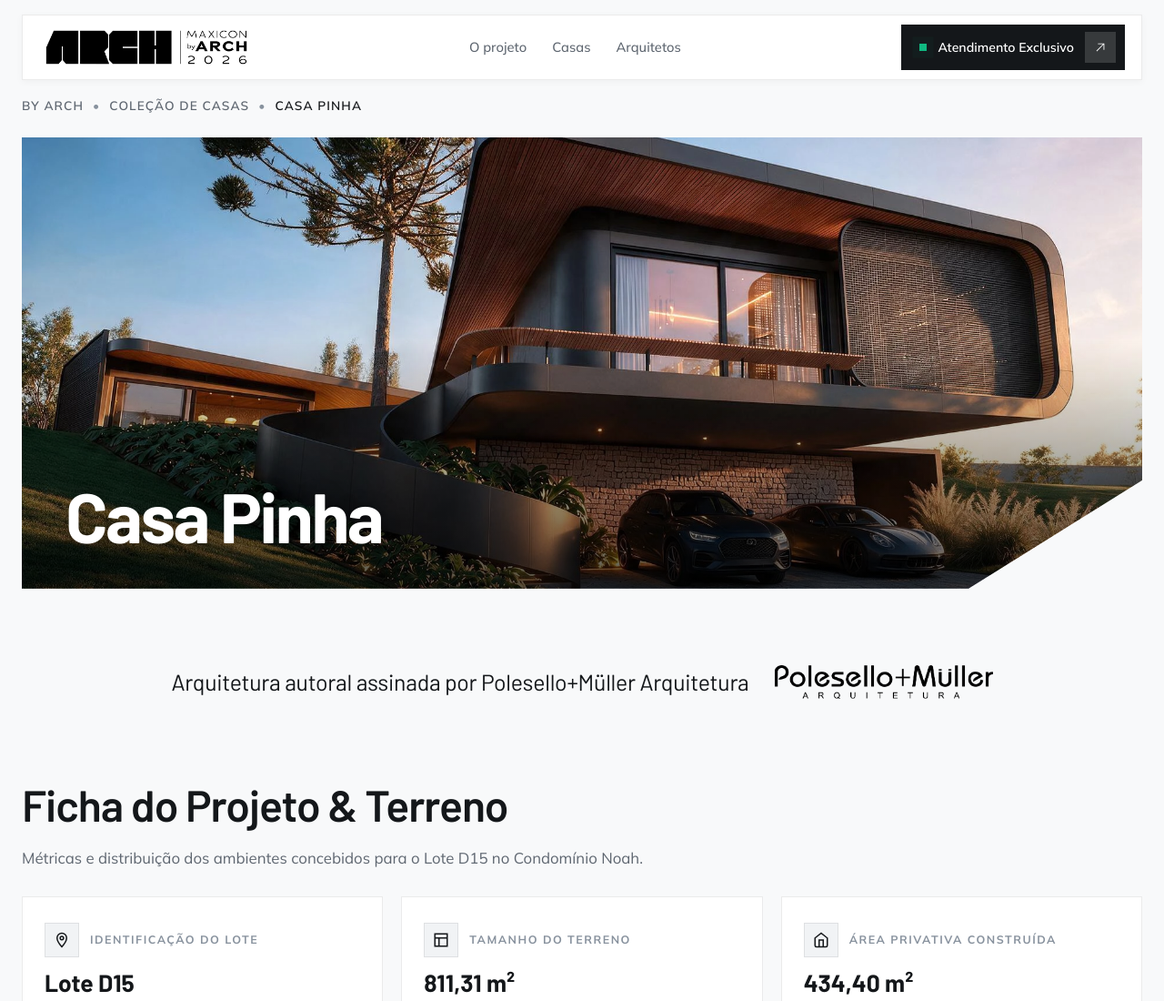
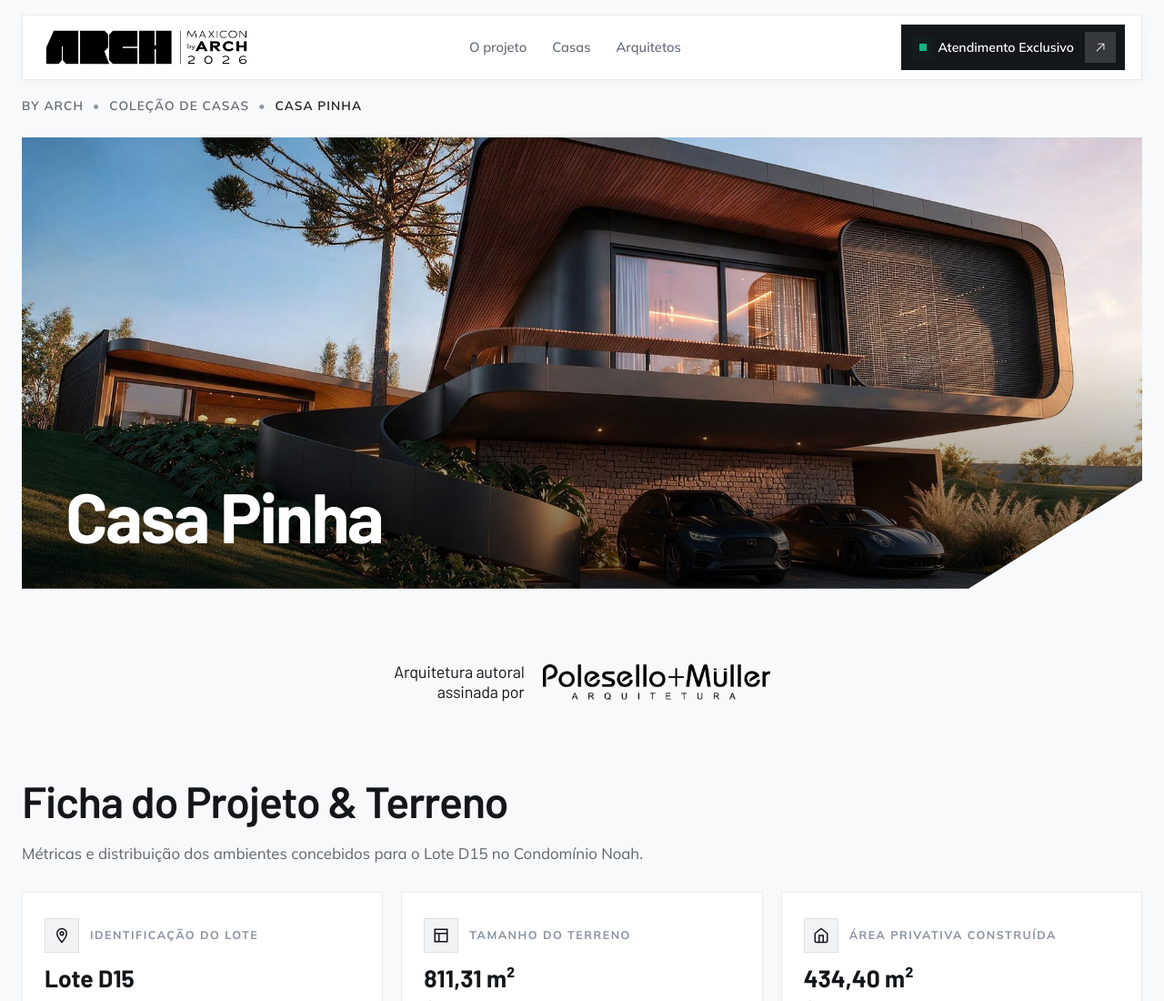
Before and after one commit to hausle-mkt/maxicon-by-arch, a plain HTML site: page casa-pinha.html in a window 1280 px wide. Shown: the top 1100 px of the page at 91% size. Drawn offline with Linux system fonts and the light colour scheme.

Commit message:
style: alinhar frase da autoria a direita e proxima ao logo, conforme print

```diff
--- a/casa-pinha.html
+++ b/casa-pinha.html
@@ -100,9 +100,11 @@
          ========================================================================== -->
     <section class="container">
       <div class="house-architect-section scroll-reveal">
-        <h2 class="architect-phrase">Arquitetura autoral assinada por Polesello+Müller Arquitetura</h2>
+        <div class="architect-phrase">
+          Arquitetura autoral<br>assinada por
+        </div>
         <div class="architect-logo-box">
-          <img src="assets/casa-pinha/logo-polesello-muller-preto.png" alt="Logo Polesello + Müller Arquitetura">
+          <img src="assets/casa-pinha/logo-polesello-muller-preto.png" alt="Polesello + Müller Arquitetura">
         </div>
       </div>
     </section>
--- a/css/style.css
+++ b/css/style.css
@@ -1672,23 +1672,23 @@ img {
   background: transparent;
   border: none;
   box-shadow: none;
-  padding: 36px 0 48px 0;
+  padding: 32px 0 44px 0;
   display: flex;
   justify-content: center;
   align-items: center;
   flex-wrap: wrap;
-  gap: 28px;
-  margin-bottom: 40px;
-  text-align: center;
+  gap: 20px;
+  margin-bottom: 36px;
 }
 
 .architect-phrase {
   font-family: var(--font-heading);
-  font-size: clamp(1.2rem, 2.2vw, 1.55rem);
+  font-size: clamp(0.95rem, 1.4vw, 1.15rem);
   font-weight: 400; /* Fonte regular */
   color: var(--text-main);
+  line-height: 1.25;
+  text-align: right;
   letter-spacing: -0.01em;
-  line-height: 1.35;
   margin: 0;
 }
 
@@ -1703,8 +1703,8 @@ img {
 }
 
 .architect-logo-box img {
-  max-height: 42px;
-  max-width: 240px;
+  max-height: 48px;
+  max-width: 250px;
   width: auto;
   height: auto;
   object-fit: contain;
@@ -2171,8 +2171,12 @@ img {
   .architect-logo-box {
     width: auto;
   }
+  .architect-logo-box img {
+    max-height: 38px;
+  }
   .architect-phrase {
-    font-size: 1.15rem;
+    font-size: 0.92rem;
+    text-align: right;
   }
   .house-specs-grid {
     grid-template-columns: 1fr;
```
Also changed, not shown: casa-template.html (+4 -2 lines).
